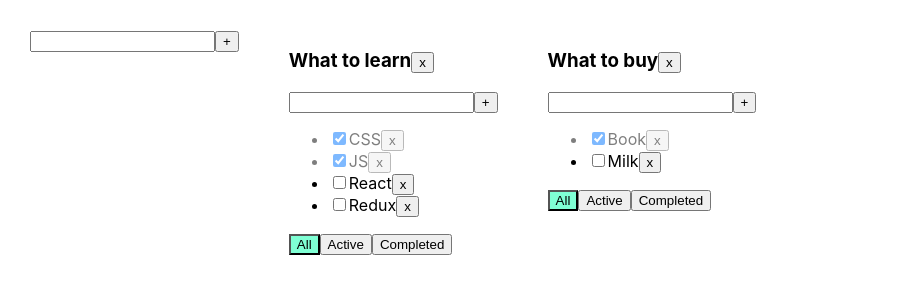
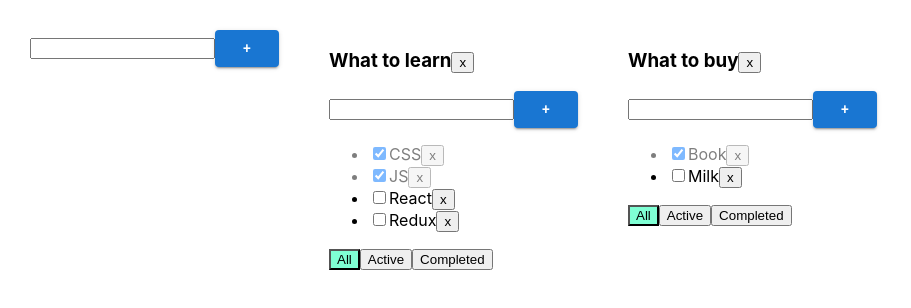
Before and after one commit to Radchenko87dmytro/My-Portfolio, a React (Create React App) app: page / in a window 1280 px wide. Shown: the top 308 px of the page, without its empty margins (0-911 px from the left). Built offline with nearby package versions, Linux system fonts and the light colour scheme.

Commit message:
feature: installed Material UI libraery

```diff
--- a/package.json
+++ b/package.json
@@ -3,6 +3,9 @@
   "version": "0.1.0",
   "private": true,
   "dependencies": {
+    "@emotion/react": "^11.11.4",
+    "@emotion/styled": "^11.11.0",
+    "@mui/material": "^5.15.12",
     "@testing-library/jest-dom": "^5.17.0",
     "@testing-library/react": "^13.4.0",
     "@testing-library/user-event": "^13.5.0",
--- a/src/AddItemForm.tsx
+++ b/src/AddItemForm.tsx
@@ -1,3 +1,4 @@
+import { Button } from "@mui/material";
 import { ChangeEvent, useState, KeyboardEvent } from "react";
 
 export type AddItemFormPropsType = {
@@ -33,7 +34,10 @@ export function AddItemForm(props: AddItemFormPropsType) {
         onKeyPress={onKeyPressHandler}
         className={error ? "error" : ""}
       />
-      <button onClick={addTask}>+</button>
+
+      <Button onClick={addTask} variant={"contained"} color={"primary"}>
+        +
+      </Button>
       {error && <div className="error-message">{error}</div>}
     </div>
   );
```
Also changed, not shown: 1 other file (tests, documents, lock files or other folders).
